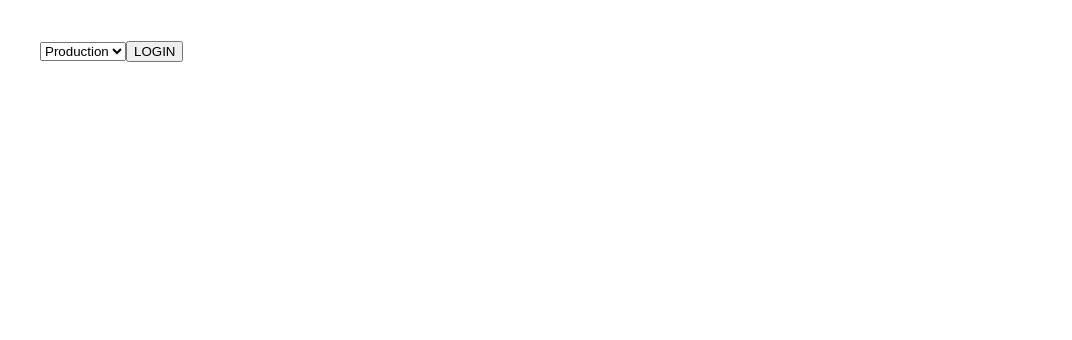
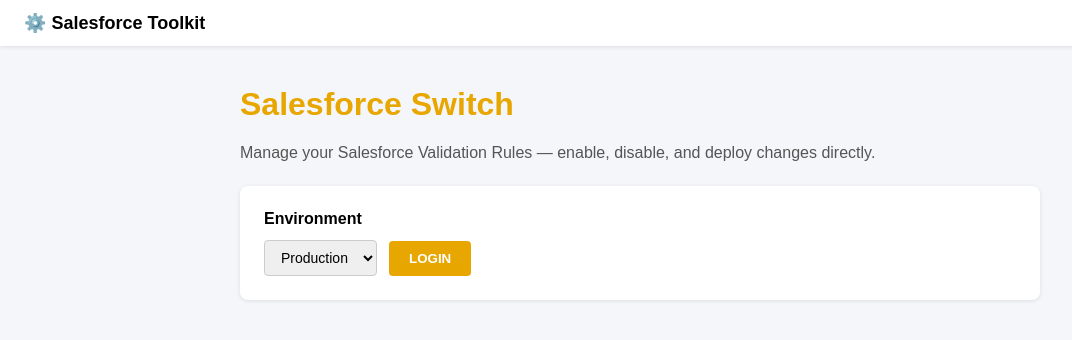
Before and after one commit to Faizaan0321/salesforce-validation-switch, a React (Create React App) app: page / in a window 1280 px wide. Shown: the top 340 px of the page, without its empty margins (0-1072 px from the left). Built offline with nearby package versions, Linux system fonts and the light colour scheme.

Commit message:
Fix: fetch real userinfo from Salesforce, fix deploy 400 error

```diff
--- a/src/App.js
+++ b/src/App.js
@@ -3,9 +3,7 @@
 
 const CLIENT_ID =
   "3MVG9WVXk15qiz1KyCZETiV7jKKaOiGv7UFSQpjxyZjKGBPunb3F6P9VtSfE0YnEm9SwCbAeozjyTb89ZYkd0";
-
 const REDIRECT_URI = "https://salesforce-validation-switch.vercel.app/";
-
 const PROXY_BASE = "https://salesforce-validation-switch.onrender.com/sfdc";
 const API_VERSION = "v59.0";
 
@@ -21,27 +19,56 @@
 
   useEffect(() => {
     const hash = window.location.hash;
-
-    if (!hash || !hash.includes("access_token")) return;
+    if (!hash.includes("access_token")) return;
 
     const params = new URLSearchParams(hash.replace("#", "?"));
     const token = params.get("access_token");
     const url = decodeURIComponent(params.get("instance_url"));
 
-    if (!token || !url) return;
-
     setAccessToken(token);
     setInstanceUrl(url);
+    window.history.replaceState(null, null, "/");
 
-    axios
-      .get(`${url}/services/oauth2/userinfo`, {
-        headers: { Authorization: `Bearer ${token}` },
-      })
-      .then((res) => setUserInfo(res.data))
-      .catch(() => setUserInfo(null));
+    // ✅ FIX 1: Fetch real username and org name from Salesforce /userinfo
+    fetchUserInfo(token, url);
+  }, []);
 
-    window.history.replaceState({}, document.title, "/");
-  }, []);
+  const fetchUserInfo = async (token, url) => {
+    try {
+      const res = await axios.get(
+        `${PROXY_BASE}/services/oauth2/userinfo`,
+        {
+          headers: {
+            Authorization: `Bearer ${token}`,
+            "x-instance-url": url,
+          },
+        }
+      );
+      setUserInfo({
+        preferred_username: res.data.preferred_username || res.data.name || "Unknown",
+        organization_id: res.data.organization_id || res.data.orgName || "Unknown Org",
+      });
+    } catch (err) {
+      // Fallback: try identity endpoint from token metadata
+      try {
+        const idRes = await axios.get(
+          `${PROXY_BASE}/id`,
+          {
+            headers: {
+              Authorization: `Bearer ${token}`,
+              "x-instance-url": url,
+            },
+          }
+        );
+        setUserInfo({
+          preferred_username: idRes.data.username || "Unknown",
+          organization_id: idRes.data.organization_id || "Unknown Org",
+        });
+      } catch {
+        setUserInfo({ preferred_username: "Unknown", organization_id: "Unknown Org" });
+      }
+    }
+  };
 
   const getHeaders = () => ({
     Authorization: `Bearer ${accessToken}`,
@@ -55,7 +82,7 @@
         : "https://login.salesforce.com";
 
     window.location.href = `${base}/services/oauth2/authorize?response_type=token&client_id=${CLIENT_ID}&redirect_uri=${encodeURIComponent(
-      REDIRECT_URI,
+      REDIRECT_URI
     )}`;
   };
 
@@ -68,60 +95,64 @@
   };
 
   const fetchRules = async () => {
-    if (!accessToken || !instanceUrl) return;
-
     setLoading(true);
     setMessage("Fetching validation rules...");
-
     try {
       const query = `SELECT Id, ValidationName, Active FROM ValidationRule WHERE EntityDefinition.QualifiedApiName = 'Account'`;
-
       const res = await axios.get(
         `${PROXY_BASE}/services/data/${API_VERSION}/tooling/query?q=${encodeURIComponent(
-          query,
+          query
         )}`,
-        { headers: getHeaders() },
+        { headers: getHeaders() }
       );
-
-      setRules(
-        res.data.records.map((r) => ({
-          ...r,
-          _pending: r.Active,
-        })),
-      );
-
+      setRules(res.data.records.map((r) => ({ ...r, _pending: r.Active })));
       setMessage("");
     } catch (err) {
-      setMessage(err.response?.data?.message || err.message);
+      setMessage(
+        "Error fetching rules: " +
+          (err.response?.data?.message || err.message)
+      );
     }
-
     setLoading(false);
   };
 
   const toggleRule = (id) => {
     setRules((prev) =>
-      prev.map((r) => (r.Id === id ? { ...r, _pending: !r._pending } : r)),
+      prev.map((r) => (r.Id === id ? { ...r, _pending: !r._pending } : r))
     );
   };
 
+  const enableAll = () =>
+    setRules((prev) => prev.map((r) => ({ ...r, _pending: true })));
+
+  const disableAll = () =>
+    setRules((prev) => prev.map((r) => ({ ...r, _pending: false })));
+
   const deployChanges = async () => {
     const changed = rules.filter((r) => r._pending !== r.Active);
-
     if (changed.length === 0) {
       setMessage("No changes to deploy.");
       return;
     }
 
     setDeploying(true);
-    setMessage("Deploying...");
+    setMessage(`Deploying ${changed.length} change(s)...`);
 
     try {
       for (const rule of changed) {
+        // ✅ FIX 2: Fetch full metadata first, then patch with complete Metadata object
+        // Salesforce Tooling API PATCH requires the full Metadata body, not a partial update.
+        const metaRes = await axios.get(
+          `${PROXY_BASE}/services/data/${API_VERSION}/tooling/sobjects/ValidationRule/${rule.Id}`,
+          { headers: getHeaders() }
+        );
+        const existingMetadata = metaRes.data.Metadata;
+
         await axios.patch(
           `${PROXY_BASE}/services/data/${API_VERSION}/tooling/sobjects/ValidationRule/${rule.Id}`,
           {
             Metadata: {
-              fullName: rule.ValidationName,
+              ...existingMetadata,
               active: rule._pending,
             },
           },
@@ -130,62 +161,283 @@
               ...getHeaders(),
               "Content-Type": "application/json",
             },
-          },
+          }
         );
       }
-
       setRules((prev) => prev.map((r) => ({ ...r, Active: r._pending })));
-
-      setMessage("✅ Deployed successfully");
+      setMessage("✅ Changes deployed successfully!");
     } catch (err) {
       setMessage(
-        "❌ Deploy failed: " + (err.response?.data?.message || err.message),
+        "❌ Deploy failed: " + (err.response?.data?.[0]?.message || err.response?.data?.message || err.message)
       );
     }
-
     setDeploying(false);
   };
 
+  const hasPendingChanges = rules.some((r) => r._pending !== r.Active);
+
   return (
-    <div style={{ padding: 40 }}>
+    <div style={styles.page}>
+      <div style={styles.header}>
+        <span style={styles.logo}>⚙️ Salesforce Toolkit</span>
+      </div>
+
+      <div style={styles.main}>
+        <h1 style={styles.title}>Salesforce Switch</h1>
+        <p style={styles.subtitle}>
+          Manage your Salesforce Validation Rules — enable, disable, and deploy
+          changes directly.
+        </p>
+
         {!accessToken ? (
-        <>
+          <div style={styles.card}>
+            <label style={styles.label}>Environment</label>
+            <div style={styles.row}>
               <select
                 value={environment}
                 onChange={(e) => setEnvironment(e.target.value)}
+                style={styles.select}
               >
                 <option value="production">Production</option>
                 <option value="sandbox">Sandbox</option>
               </select>
-
-          <button onClick={handleLogin}>LOGIN</button>
-        </>
+              <button onClick={handleLogin} style={styles.btnOrange}>
+                LOGIN
+              </button>
+            </div>
+          </div>
         ) : (
           <>
-          <h3>Username: {userInfo?.preferred_username}</h3>
-          <h3>Organisation: {userInfo?.organization_name}</h3>
-
-          <button onClick={handleLogout}>LOGOUT</button>
-          <button onClick={fetchRules}>
+            <div style={styles.card}>
+              <p>
+                <b>Logged in as:</b>
+              </p>
+              <p>Username: {userInfo ? userInfo.preferred_username : "Loading..."}</p>
+              <p>Organisation: {userInfo ? userInfo.organization_id : "Loading..."}</p>
+              <div style={styles.row}>
+                <button onClick={handleLogout} style={styles.btnOrange}>
+                  LOGOUT
+                </button>
+                <button
+                  onClick={fetchRules}
+                  style={styles.btnOrange}
+                  disabled={loading}
+                >
                   {loading ? "Loading..." : "GET METADATA"}
                 </button>
+              </div>
+            </div>
 
-          <button onClick={deployChanges}>
-            {deploying ? "Deploying..." : "DEPLOY"}
-          </button>
+            {rules.length > 0 && (
+              <div style={styles.card}>
+                <div style={styles.tabRow}>
+                  <span style={styles.tab}>Validation Rules</span>
+                </div>
 
-          {rules?.map((r) => (
-            <div key={r.Id}>
-              {r.ValidationName}
-              <button onClick={() => toggleRule(r.Id)}>
-                {r._pending ? "ON" : "OFF"}
+                <div style={{ padding: "12px 0" }}>
+                  <button
+                    onClick={deployChanges}
+                    style={{
+                      ...styles.btnBlue,
+                      opacity: hasPendingChanges ? 1 : 0.5,
+                    }}
+                    disabled={deploying || !hasPendingChanges}
+                  >
+                    {deploying
+                      ? "Deploying..."
+                      : `DEPLOY CHANGES${
+                          hasPendingChanges
+                            ? ` (${rules.filter(
+                                (r) => r._pending !== r.Active
+                              ).length})`
+                            : ""
+                        }`}
                   </button>
                 </div>
+
+                <div style={styles.sectionHead}>
+                  <b style={{ color: "#0070d2" }}>Account</b>
+                  <div>
+                    <button onClick={enableAll} style={styles.btnGreen}>
+                      ENABLE ALL
+                    </button>
+                    <button
+                      onClick={disableAll}
+                      style={{ ...styles.btnRed, marginLeft: 8 }}
+                    >
+                      DISABLE ALL
+                    </button>
+                  </div>
+                </div>
+
+                {rules.map((rule) => (
+                  <div key={rule.Id} style={styles.ruleRow}>
+                    <div>
+                      <span style={styles.ruleName}>
+                        {rule.ValidationName}
+                      </span>
+                      {rule._pending !== rule.Active && (
+                        <span style={styles.pendingBadge}>modified</span>
+                      )}
+                    </div>
+                    <div
+                      onClick={() => toggleRule(rule.Id)}
+                      style={{
+                        ...styles.toggle,
+                        background: rule._pending ? "#e8a600" : "#ccc",
+                      }}
+                    >
+                      <div
+                        style={{
+                          ...styles.ball,
+                          left: rule._pending ? "34px" : "2px",
+                        }}
+                      />
+                      <span
+                        style={{
+                          ...styles.toggleText,
+                          left: rule._pending ? "6px" : "auto",
+                          right: rule._pending ? "auto" : "6px",
+                        }}
+                      >
+                        {rule._pending ? "ON" : "OFF"}
+                      </span>
+                    </div>
+                  </div>
                 ))}
+              </div>
+            )}
 
-          <p>{message}</p>
+            {message && <p style={styles.msg}>{message}</p>}
           </>
         )}
       </div>
+    </div>
   );
 }
+
+const styles = {
+  page: { fontFamily: "Arial", minHeight: "100vh", background: "#f4f6f9" },
+  header: {
+    background: "#fff",
+    padding: "12px 24px",
+    boxShadow: "0 1px 4px rgba(0,0,0,0.1)",
+  },
+  logo: { fontSize: 18, fontWeight: "bold" },
+  main: { maxWidth: 800, margin: "40px auto", padding: "0 20px" },
+  title: { color: "#e8a600", fontSize: 32 },
+  subtitle: { color: "#555", marginBottom: 24 },
+  card: {
+    background: "#fff",
+    padding: 24,
+    borderRadius: 8,
+    boxShadow: "0 1px 4px rgba(0,0,0,0.1)",
+    marginBottom: 20,
+  },
+  label: { fontWeight: "bold" },
+  row: { display: "flex", gap: 12, marginTop: 12, alignItems: "center" },
+  select: {
+    padding: "8px 12px",
+    borderRadius: 4,
+    border: "1px solid #ccc",
+    fontSize: 14,
+  },
+  btnOrange: {
+    background: "#e8a600",
+    color: "#fff",
+    border: "none",
+    padding: "10px 20px",
+    borderRadius: 4,
+    cursor: "pointer",
+    fontWeight: "bold",
+  },
+  btnBlue: {
+    background: "#0070d2",
+    color: "#fff",
+    border: "none",
+    padding: "10px 20px",
+    borderRadius: 4,
+    cursor: "pointer",
+    fontWeight: "bold",
+  },
+  btnGreen: {
+    background: "#4caf50",
+    color: "#fff",
+    border: "none",
+    padding: "6px 14px",
+    borderRadius: 4,
+    cursor: "pointer",
+    fontWeight: "bold",
+  },
+  btnRed: {
+    background: "#e53935",
+    color: "#fff",
+    border: "none",
+    padding: "6px 14px",
+    borderRadius: 4,
+    cursor: "pointer",
+    fontWeight: "bold",
+  },
+  tabRow: { borderBottom: "2px solid #e8a600", marginBottom: 12 },
+  tab: {
+    padding: "8px 16px",
+    color: "#e8a600",
+    fontWeight: "bold",
+    borderBottom: "2px solid #e8a600",
+    display: "inline-block",
+  },
+  sectionHead: {
+    display: "flex",
+    justifyContent: "space-between",
+    alignItems: "center",
+    margin: "16px 0 8px",
+  },
+  ruleRow: {
+    display: "flex",
+    justifyContent: "space-between",
+    alignItems: "center",
+    padding: "10px 0",
+    borderBottom: "1px solid #f0f0f0",
+  },
+  ruleName: { fontSize: 14, color: "#333" },
+  pendingBadge: {
+    marginLeft: 8,
+    fontSize: 11,
+    background: "#fff3cd",
+    color: "#856404",
+    padding: "2px 6px",
+    borderRadius: 4,
+    fontWeight: "bold",
+  },
+  toggle: {
+    position: "relative",
+    width: 65,
+    height: 28,
+    borderRadius: 14,
+    cursor: "pointer",
+    transition: "background 0.3s",
+  },
+  ball: {
+    position: "absolute",
+    top: 3,
+    width: 22,
+    height: 22,
+    background: "#fff",
+    borderRadius: "50%",
+    transition: "left 0.3s",
+  },
+  toggleText: {
+    position: "absolute",
+    top: 6,
+    color: "#fff",
+    fontSize: 11,
+    fontWeight: "bold",
+  },
+  msg: {
+    padding: 12,
+    background: "#fff",
+    borderRadius: 8,
+    textAlign: "center",
+    fontWeight: "bold",
+  },
+};
```
Lines whose indentation alone changed are shown as unchanged.
